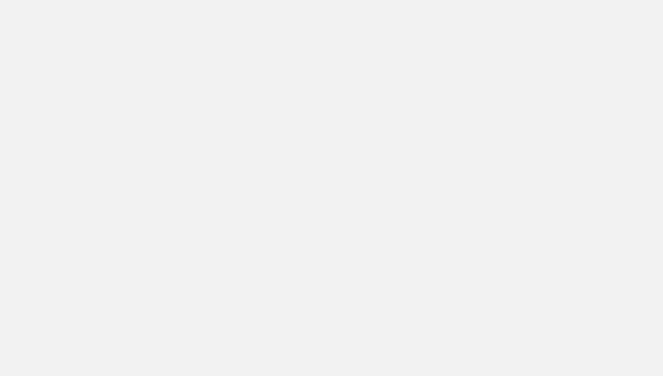
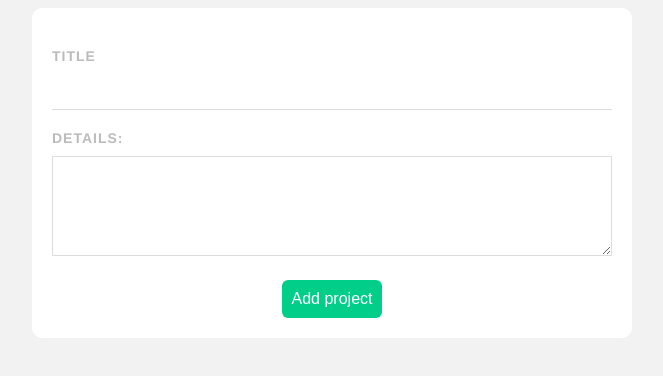
Before and after one commit to mic7x4/vue-js-3, a Vue app in the folder project-planner/: page /add in a window 1280 px wide. Before the commit this address had no page. Shown: the top 376 px of the page, without its empty margins (308-971 px from the left). Built offline with nearby package versions, Linux system fonts and the light colour scheme.

Commit message:
adding project

```diff
--- a/project-planner/data/db.json
+++ b/project-planner/data/db.json
@@ -13,10 +13,10 @@
       "complete": true
     },
     {
-      "id": 3,
-      "title": "Cleaning the room",
-      "details": "Lorem ipsum",
-      "complete": false
+      "title": "Playing PUBG",
+      "details": "Only 10 Min a day ",
+      "complete": false,
+      "id": 5
     }
   ]
 }
--- a/project-planner/src/router/index.js
+++ b/project-planner/src/router/index.js
@@ -1,11 +1,18 @@
 import { createRouter, createWebHistory } from 'vue-router'
 import HomeView from '../views/HomeView.vue'
+import AddProject from '../views/AddProject.vue'
+
 
 const routes = [
   {
     path: '/',
     name: 'home',
     component: HomeView
+  },
+  {
+    path:'/add',
+    name:'AddProject',
+    component: AddProject
   }
 
 
--- /dev/null
+++ b/project-planner/src/views/AddProject.vue
@@ -0,0 +1,79 @@
+<template>
+  <form @submit.prevent="handleSubmit">
+    <label>Title</label>
+    <input type="text" required v-model="title">
+    <label>Details:</label>
+    <textarea required v-model="details"></textarea>
+    <button>Add project</button>
+  </form>
+</template>
+
+<script>
+export default {
+    data(){
+        return {
+            title:'',
+            details:''
+        }
+    },
+    methods:{
+        handleSubmit(){
+            let project = {
+                title: this.title,
+                details:  this.details,
+                complete: false
+            }
+            fetch(' http://localhost:3000/projects',
+                 {
+                    method: 'POST',
+                    headers: { 'Content-Type' : 'application/json' },
+                    body:JSON.stringify(project)
+                }).then(this.$router.push({name:'home'})).catch(err => console.log(err))
+        }
+    }
+
+}
+</script>
+
+<style>
+    form {
+        background: white;
+        padding: 20px;
+        border-radius: 10px;
+    }
+    label{
+        display: block;
+        color: #bbb;
+        text-transform: uppercase;
+        font-size: 14px;
+        letter-spacing: 1px;
+        font-weight: bold;
+        margin: 20px 0 10px 0;
+    }
+    input {
+        padding: 10px;
+        border: 0;
+        border-bottom: 1px solid #ddd;
+        width: 100%;
+        box-sizing: border-box;
+    }
+
+    textarea {
+        border: 1px solid #ddd;
+        padding : 10px;
+        width: 100%;
+        box-sizing: border-box;
+        height: 100px;
+    }
+    form button {
+        display: block;
+        margin: 20px auto 0;
+        background: #00ce89;
+        color: white;
+        padding: 10px;
+        border: 0;
+        border-radius: 6px;
+        font-size: 16px;
+    }
+
+</style>
```
